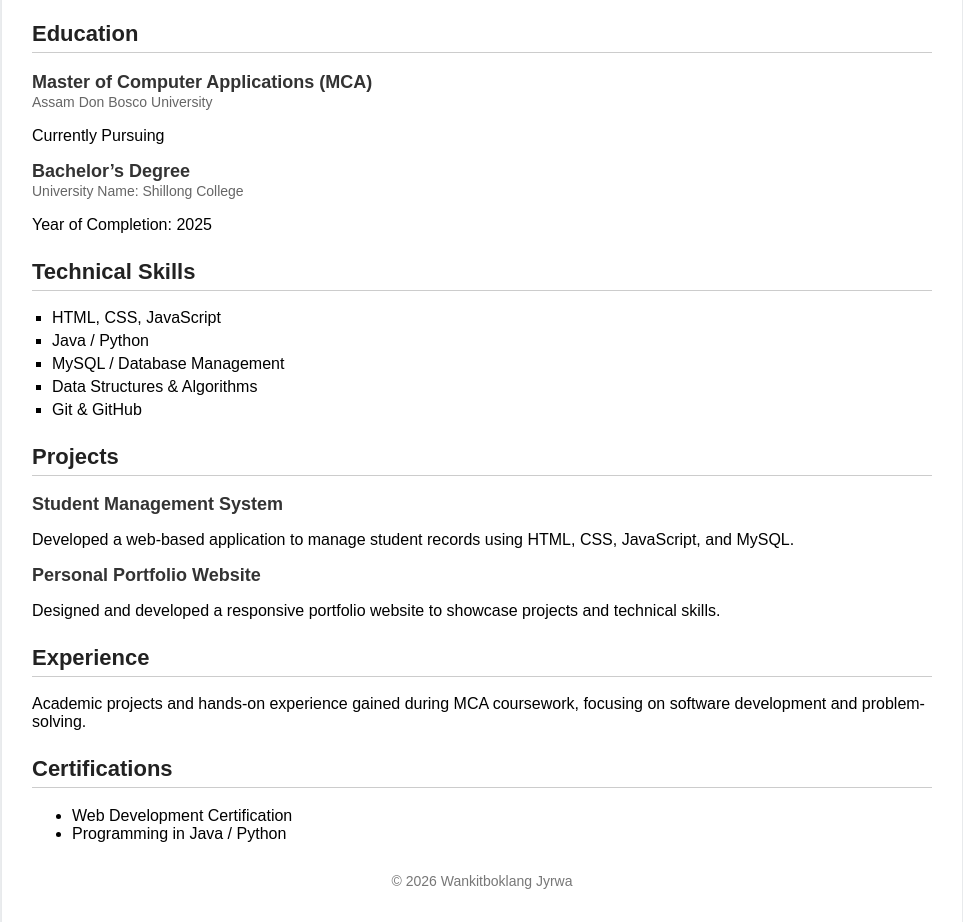
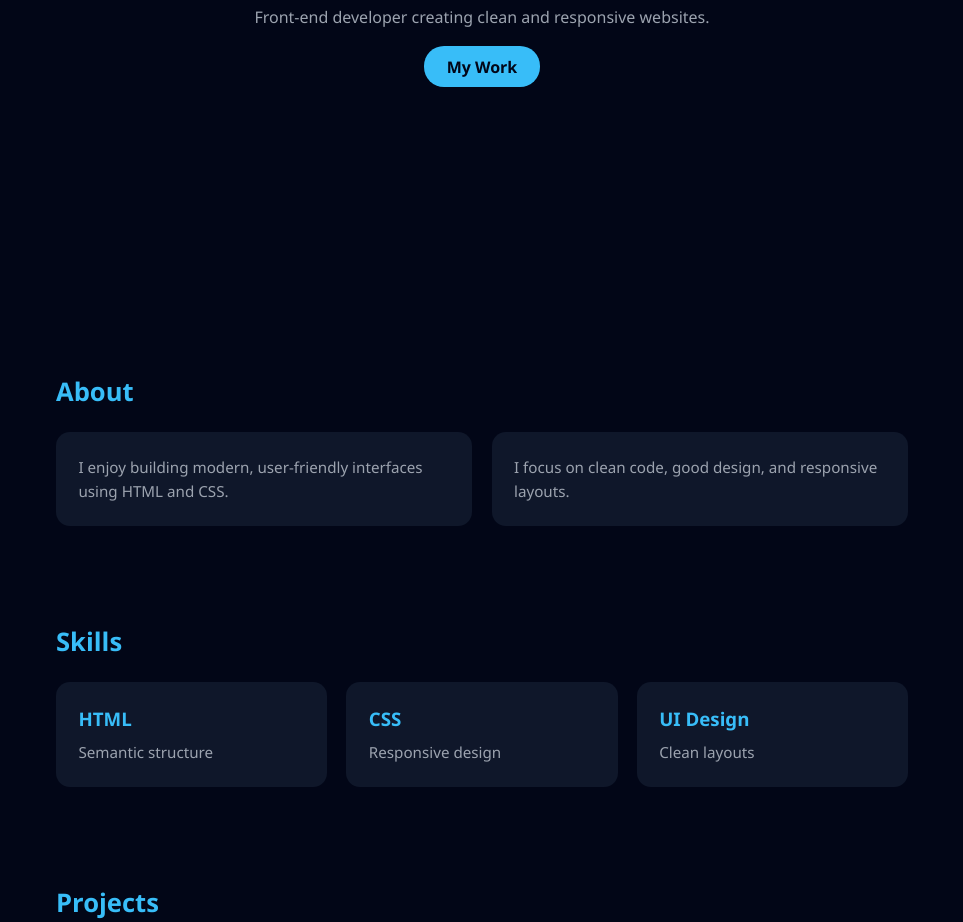
Before and after one commit to KitIsCooked/Resume, a plain HTML site: page index.html in a window 1280 px wide. Shown: the part 316-1238 px from the top of the page, without its empty margins (158-1121 px from the left). Drawn offline with Linux system fonts and the light colour scheme.

Commit message:
Update index.html

```diff
--- a/index.html
+++ b/index.html
@@ -2,184 +2,128 @@
 <html lang="en">
 <head>
 <meta charset="UTF-8">
-    <title>Wankitboklang Jyrwa - Resume</title>
+<title>Portfolio</title>
+<meta name="viewport" content="width=device-width, initial-scale=1.0">
+
 <style>
-    body {
-        font-family: Arial, Helvetica, sans-serif;
-        background-color: #f4f6f8;
-        margin: 0;
-        padding: 0;
+:root{
+  --bg:#020617;
+  --card:#0f172a;
+  --accent:#38bdf8;
+  --text:#e5e7eb;
+  --muted:#9ca3af;
+}
+*{margin:0;padding:0;box-sizing:border-box;font-family:Segoe UI,sans-serif}
+body{background:var(--bg);color:var(--text);line-height:1.6}
+
+header{
+  min-height:80vh;
+  display:flex;
+  align-items:center;
+  justify-content:center;
+  padding:2rem;
+  text-align:center;
+}
+.hero h1{font-size:2.4rem}
+.hero span{color:var(--accent)}
+.hero p{color:var(--muted);margin:1rem 0 1.5rem}
+.hero a{
+  background:var(--accent);
+  color:#020617;
+  padding:.6rem 1.4rem;
+  border-radius:20px;
+  text-decoration:none;
+  font-weight:600;
 }
 
-    .resume {
-        max-width: 900px;
-        margin: 30px auto;
-        background: #ffffff;
-        padding: 30px;
-        box-shadow: 0 0 10px rgba(0, 0, 0, 0.1);
+section{padding:3rem 1.5rem;max-width:900px;margin:auto}
+section h2{font-size:1.6rem;margin-bottom:1.2rem;color:var(--accent)}
+
+.about,.skills,.projects{
+  display:grid;
+  grid-template-columns:repeat(auto-fit,minmax(220px,1fr));
+  gap:1.2rem;
 }
 
-    header {
-        text-align: center;
-        border-bottom: 2px solid #333;
-        padding-bottom: 15px;
+.card{
+  background:var(--card);
+  padding:1.4rem;
+  border-radius:14px;
 }
 
-    header h1 {
-        margin: 0;
-        font-size: 32px;
-        color: #333;
+.card h3{color:var(--accent);margin-bottom:.4rem}
+.card p{color:var(--muted);font-size:.95rem}
+
+.contact{text-align:center}
+.contact a{
+  color:var(--accent);
+  text-decoration:none;
+  font-weight:600;
 }
 
-    .title {
-        font-size: 18px;
-        color: #555;
-    }
-
-    .contact {
-        font-size: 14px;
-        color: #666;
-    }
-
-    section {
-        margin-top: 25px;
-    }
-
-    section h2 {
-        font-size: 22px;
-        color: #222;
-        border-bottom: 1px solid #ccc;
-        padding-bottom: 5px;
-    }
-
-    .item {
-        margin-top: 10px;
-    }
-
-    .item h3 {
-        margin: 0;
-        font-size: 18px;
-        color: #333;
-    }
-
-    .item span {
-        font-size: 14px;
-        color: #666;
-    }
-
-    .skills {
-        list-style-type: square;
-        padding-left: 20px;
-    }
-
-    .skills li {
-        margin: 5px 0;
-    }
-
-    footer {
-        text-align: center;
-        margin-top: 30px;
-        font-size: 14px;
-        color: #777;
+footer{
+  text-align:center;
+  padding:1.5rem;
+  font-size:.85rem;
+  color:var(--muted);
 }
 </style>
 </head>
+
 <body>
 
-    <div class="resume">
-        <!-- Header -->
 <header>
-            <h1>Wankitboklang Jyrwa</h1>
-            <p class="title">MCA Student | Aspiring Software Developer</p>
-            <p class="contact">
-                Assam, India |
-                Email: kit@gmail.com |
-                Phone: +91-1234567890
-            </p>
+  <div class="hero">
+    <h1>Hi, I’m <span>Wankitboklang Jyrwa</span></h1>
+    <p>Front-end developer creating clean and responsive websites.</p>
+    <a href="#projects">My Work</a>
+  </div>
 </header>
 
-        <!-- Profile -->
 <section>
-            <h2>Profile</h2>
-            <p>
-                Motivated MCA student at Assam Don Bosco University with a strong foundation
-                in computer applications, programming, and problem-solving. Seeking
-                opportunities to apply technical skills in real-world projects and
-                professional environments.
-            </p>
-        </section>
-
-        <!-- Education -->
-        <section>
-            <h2>Education</h2>
-            <div class="item">
-                <h3>Master of Computer Applications (MCA)</h3>
-                <span>Assam Don Bosco University</span>
-                <p>Currently Pursuing</p>
+  <h2>About</h2>
+  <div class="about">
+    <div class="card">
+      <p>I enjoy building modern, user-friendly interfaces using HTML and CSS.</p>
     </div>
-
-            <div class="item">
-                <h3>Bachelor’s Degree</h3>
-                <span>University Name: Shillong College</span>
-                <p>Year of Completion: 2025</p>
+    <div class="card">
+      <p>I focus on clean code, good design, and responsive layouts.</p>
+    </div>
   </div>
 </section>
 
-        <!-- Skills -->
 <section>
-            <h2>Technical Skills</h2>
-            <ul class="skills">
-                <li>HTML, CSS, JavaScript</li>
-                <li>Java / Python</li>
-                <li>MySQL / Database Management</li>
-                <li>Data Structures & Algorithms</li>
-                <li>Git & GitHub</li>
-            </ul>
-        </section>
-
-        <!-- Projects -->
-        <section>
-            <h2>Projects</h2>
-            <div class="item">
-                <h3>Student Management System</h3>
-                <p>
-                    Developed a web-based application to manage student records using
-                    HTML, CSS, JavaScript, and MySQL.
-                </p>
-            </div>
-
-            <div class="item">
-                <h3>Personal Portfolio Website</h3>
-                <p>
-                    Designed and developed a responsive portfolio website to showcase
-                    projects and technical skills.
-                </p>
+  <h2>Skills</h2>
+  <div class="skills">
+    <div class="card"><h3>HTML</h3><p>Semantic structure</p></div>
+    <div class="card"><h3>CSS</h3><p>Responsive design</p></div>
+    <div class="card"><h3>UI Design</h3><p>Clean layouts</p></div>
   </div>
 </section>
 
-        <!-- Experience -->
-        <section>
-            <h2>Experience</h2>
-            <p>
-                Academic projects and hands-on experience gained during MCA coursework,
-                focusing on software development and problem-solving.
-            </p>
+<section id="projects">
+  <h2>Projects</h2>
+  <div class="projects">
+    <div class="card">
+      <h3>Portfolio</h3>
+      <p>Personal portfolio with dark theme UI.</p>
+    </div>
+    <div class="card">
+      <h3>Landing Page</h3>
+      <p>Minimal product landing page.</p>
+    </div>
+  </div>
 </section>
 
-        <!-- Certifications -->
-        <section>
-            <h2>Certifications</h2>
-            <ul>
-                <li>Web Development Certification</li>
-                <li>Programming in Java / Python</li>
-            </ul>
+<section class="contact">
+  <h2>Contact</h2>
+  <p>Email me at</p>
+  <a href="mailto:youremail@example.com">youremail@example.com</a>
 </section>
 
-        <!-- Footer -->
 <footer>
-            <p>© 2026 Wankitboklang Jyrwa</p>
+  © 2026 Your Name
 </footer>
-    </div>
 
 </body>
 </html>
```
Lines whose indentation alone changed are shown as unchanged.
